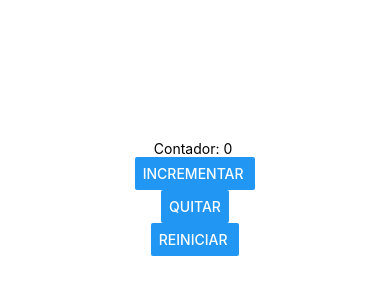
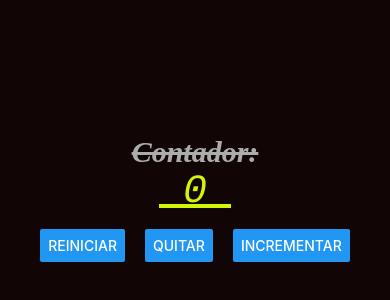
Before and after one commit to soffhernandez/PAM212, a React Native app in the folder intro/: screen / in a window 390 px wide. Shown: the part 224-524 px from the top of the page. Built offline with nearby package versions, Linux system fonts and the light colour scheme.

Commit message:
estilos en react

```diff
--- a/intro/App.js
+++ b/intro/App.js
@@ -1,40 +1,7 @@
-// Import: Zona de declaraciones
-import { StatusBar } from 'expo-status-bar';
-import { StyleSheet, Text, View , Button} from 'react-native';
-import React,{useState} from 'react';
+import ContadorScreen from './screens/ContadorScreen';
 
-
-// Zona del main: Se ponen componentes
 export default function App() {
-
-  const[contador,setContador]=useState(0);
   return (
-
-    <View style={styles.container}>
-
-      <Text>Contador: {contador} </Text>
-
-      <Button title = "incrementar " onPress={()=>setContador(contador +1)}/>
-
-      <StatusBar style="auto" />
-      <Button title = "quitar" onPress={()=>setContador(contador -1)}/>
-      <Button title = "reiniciar " onPress={()=>setContador(contador -contador)}/>
-
-
-
-    </View>
+    <ContadorScreen />
   );
 }
-
-
-
-
-// Zona de estilos: Zona donde se da la estética a los componentes y su funcionamiento
-const styles = StyleSheet.create({
-  container: {
-    flex: 1,
-    backgroundColor: '#fff',
-    alignItems: 'center',
-    justifyContent: 'center',
-  },
-});
--- /dev/null
+++ b/intro/screens/ContadorScreen.js
@@ -0,0 +1,54 @@
+//Import:Zona de declaraciones
+import { StatusBar } from 'expo-status-bar';
+import { StyleSheet, Text, View, Button } from 'react-native';
+import React, {useState} from 'react';
+
+//MAIN: Zona de componentes
+export default function App() {
+  const[contador,setContador]= useState(0);
+  return (
+
+    <View style={styles.container}>
+
+      <Text style={styles.texto}>Contador:</Text>
+      <Text style={styles.texto2}> {contador} </Text>
+      <View style={styles.contenedorBotones}>
+      <Button title='Incrementar'onPress={()=>setContador(contador+1)}/>
+        <Button title='Quitar' onPress={()=>setContador(contador-1)}/>
+          <Button title='Reiniciar' onPress={()=>setContador(contador-contador)}/>
+      </View>
+      <StatusBar style="auto"/>
+    </View>
+
+  );
+}
+//Estilos: Zona de estetica y posicionamineto
+const styles = StyleSheet.create({
+  container: {
+    flex: 1,
+    backgroundColor: 'rgba(17, 5, 5, 1)',
+    alignItems: 'center',
+    justifyContent: 'center',
+  },
+  texto:{
+    color:'rgba(172, 172, 172, 1)',
+    fontSize:30,
+    fontFamily:'Times New Roman',
+    fontWeight:'900',
+    fontStyle:'italic',
+    textDecorationLine:'line-through',
+  },
+  texto2:{
+    color:'rgba(209, 245, 6, 1)',
+    fontSize:40,
+    fontFamily:'Courier',
+    fontWeight:'400',
+    fontStyle:'italic',
+    textDecorationLine:'underline',
+  },
+  contenedorBotones:{
+    marginTop:15,
+    flexDirection:'row-reverse',
+gap:20
+},
+});
```
